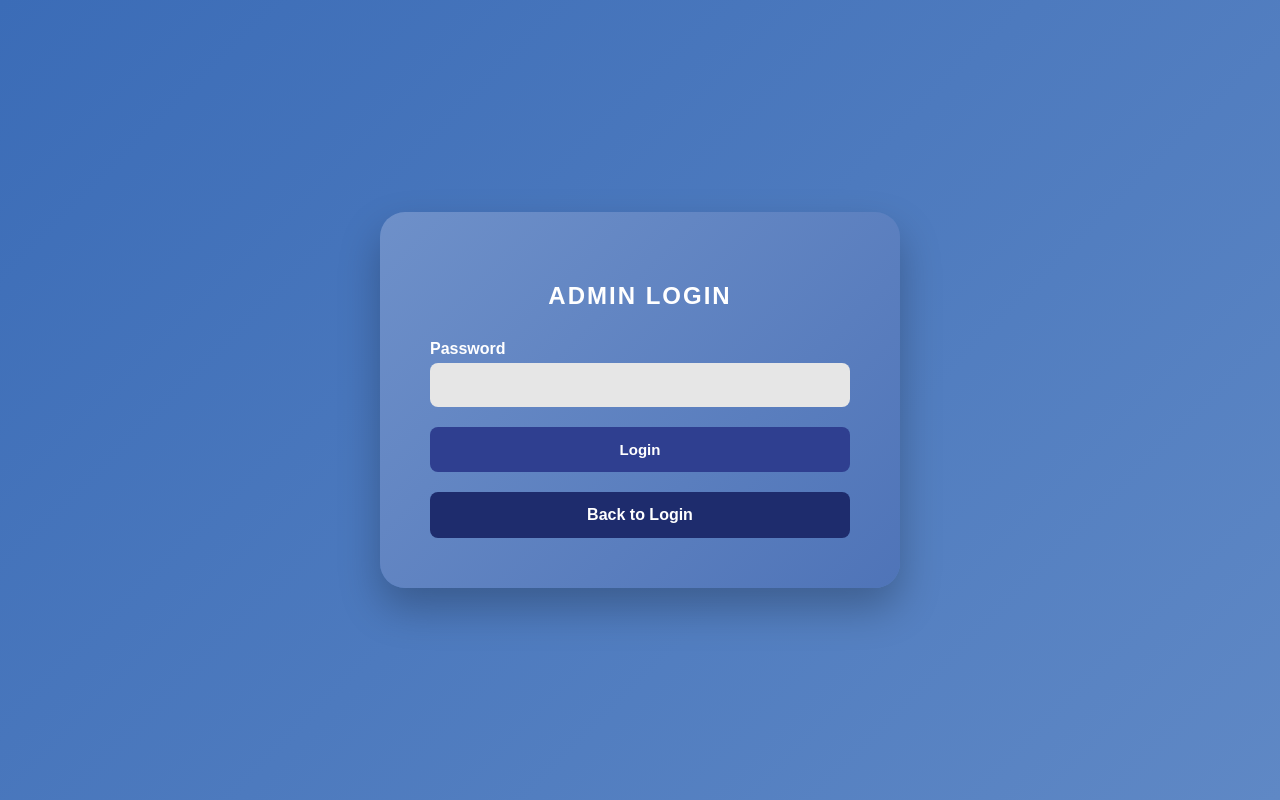
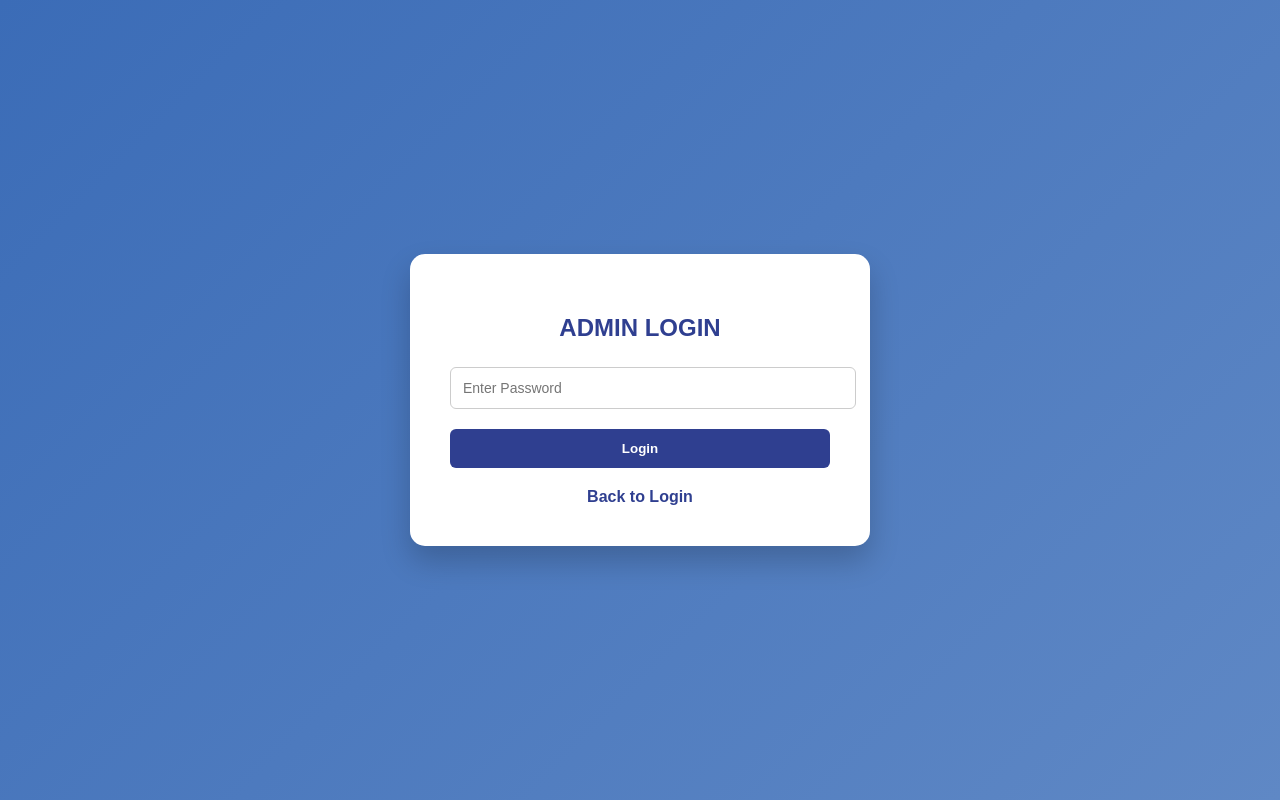
Before and after one commit to Pushti20/Ticket-system, a Flask app: page /admin in a window 1280 px wide. Run offline with Flask 3, Linux system fonts and the light colour scheme; some libraries are stand-ins or nearby versions.

Commit message:
Update admin_login.html

```diff
--- a/templates/admin_login.html
+++ b/templates/admin_login.html
@@ -15,72 +15,53 @@
         }
 
         .container {
-            background: linear-gradient(135deg, #6e90c9, #4f74b8);
-            padding: 50px;
-            border-radius: 25px;
-            width: 420px;
+            background: white;
+            padding: 40px;
+            border-radius: 15px;
+            width: 380px;
             text-align: center;
-            box-shadow: 0 20px 40px rgba(0,0,0,0.25);
-            color: white;
+            box-shadow: 0 15px 30px rgba(0,0,0,0.2);
         }
 
         h2 {
-            margin-bottom: 30px;
-            letter-spacing: 2px;
-        }
-
-        label {
-            display: block;
-            text-align: left;
-            margin-bottom: 5px;
-            font-weight: bold;
+            margin-bottom: 25px;
+            color: #2f3f90;
         }
 
         input {
             width: 100%;
-            padding: 14px;
+            padding: 12px;
             margin-bottom: 20px;
-            border: none;
-            border-radius: 8px;
-            background: #e6e6e6;
+            border-radius: 6px;
+            border: 1px solid #ccc;
             font-size: 14px;
-            outline: none;
-            box-sizing: border-box;
         }
 
         button {
             width: 100%;
-            padding: 14px;
+            padding: 12px;
             background: #2f3f90;
             color: white;
             border: none;
-            border-radius: 8px;
+            border-radius: 6px;
             font-weight: bold;
-            font-size: 15px;
             cursor: pointer;
-            transition: 0.3s;
         }
 
         button:hover {
             background: #1e2c6d;
         }
 
-        .back-btn {
+        .back-link {
             display: block;
-            width: 100%;
             margin-top: 20px;
-            padding: 14px;
-            background: #1e2c6d;
-            color: white;
+            color: #2f3f90;
             text-decoration: none;
-            border-radius: 8px;
             font-weight: bold;
-            transition: 0.3s;
-            box-sizing: border-box;
         }
 
-        .back-btn:hover {
-            background: #16245a;
+        .back-link:hover {
+            text-decoration: underline;
         }
     </style>
 </head>
@@ -91,12 +72,11 @@
         <h2>ADMIN LOGIN</h2>
 
         <form method="POST">
-            <label>Password</label>
-            <input type="password" name="password" required>
+            <input type="password" name="password" placeholder="Enter Password" required>
             <button type="submit">Login</button>
         </form>
 
-        <a href="/" class="back-btn">Back to Login</a>
+        <a href="/" class="back-link">Back to Login</a>
     </div>
 
 </body>
```
